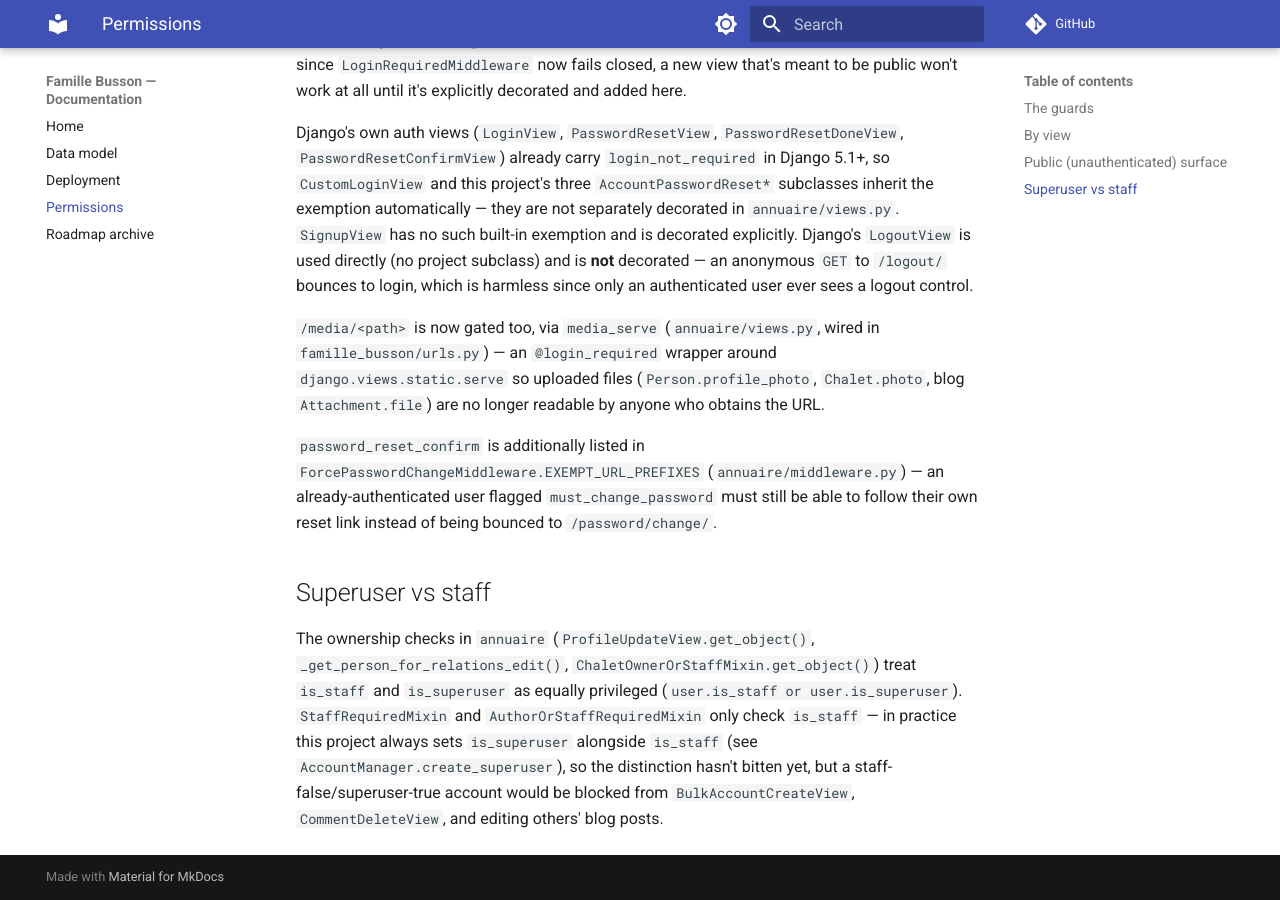
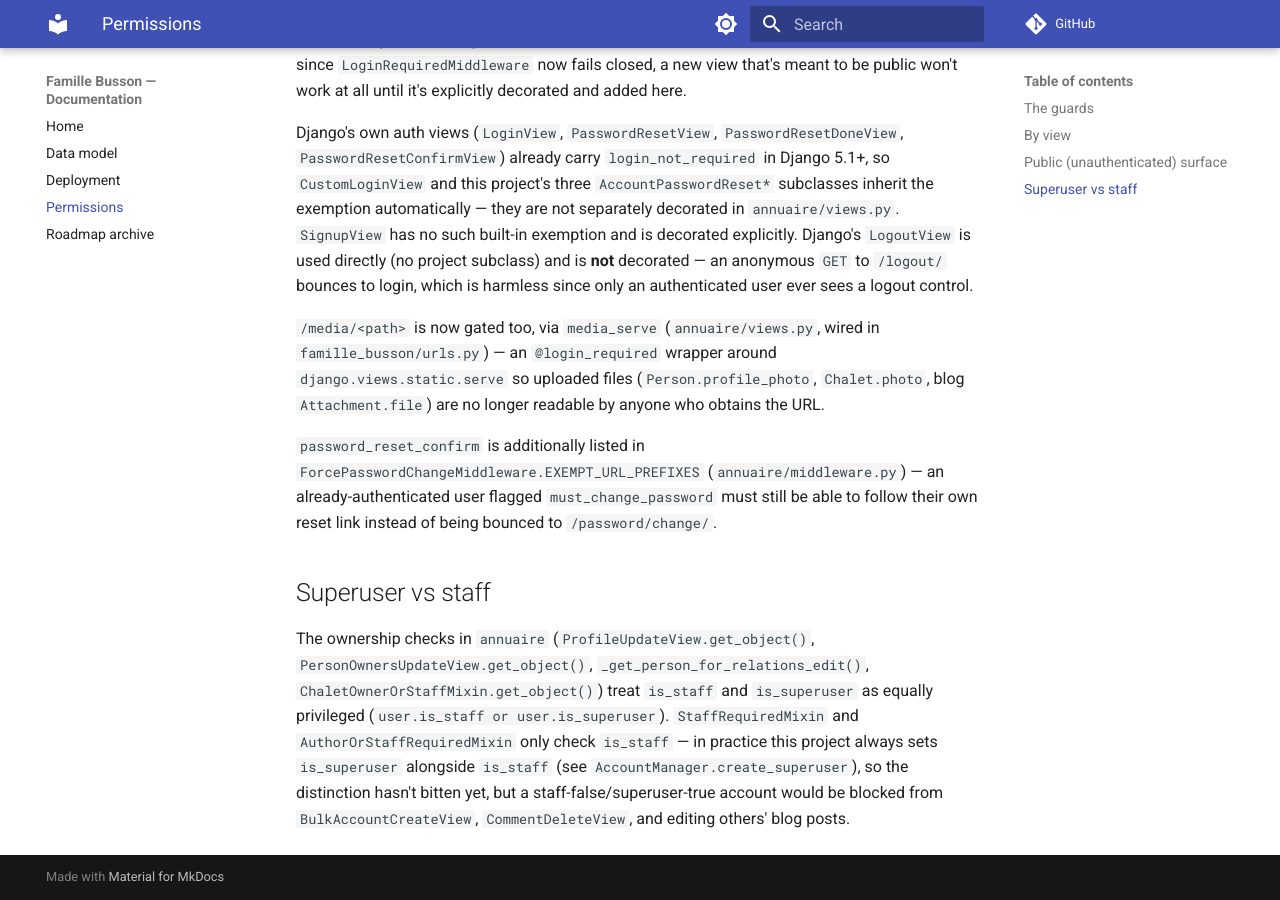
Before and after one commit to reboulip/famille-busson, an MkDocs documentation site: the page built from docs/permissions.md, in a window 1280 px wide and 900 px high, scrolled down 3564 px. Built offline with MkDocs 1.6.1 and Material for MkDocs 9.7.7, drawn with Linux system fonts in a browser that asks for light colours; comment, search, counter and statistics services are not loaded.

Commit message:
docs: sync documentation for Phase 2
- permissions.md: add PersonOwnersUpdateView.get_object() to the
  staff/superuser-equally-privileged enumeration in "Superuser vs staff"
  (the can_edit_person()/By-view rows for the wave 2 accountless-profile
  views were already accurate as committed)

```diff
--- a/docs/permissions.md
+++ b/docs/permissions.md
@@ -95,9 +95,9 @@ of being bounced to `/password/change/`.
 ## Superuser vs staff
 
 The ownership checks in `annuaire` (`ProfileUpdateView.get_object()`,
-`_get_person_for_relations_edit()`, `ChaletOwnerOrStaffMixin.get_object()`) treat
-`is_staff` and `is_superuser` as equally privileged (`user.is_staff or
-user.is_superuser`).
+`PersonOwnersUpdateView.get_object()`, `_get_person_for_relations_edit()`,
+`ChaletOwnerOrStaffMixin.get_object()`) treat `is_staff` and `is_superuser` as equally
+privileged (`user.is_staff or user.is_superuser`).
 `StaffRequiredMixin` and `AuthorOrStaffRequiredMixin` only check `is_staff` — in
 practice this project always sets `is_superuser` alongside `is_staff` (see
 `AccountManager.create_superuser`), so the distinction hasn't bitten yet, but a
```
